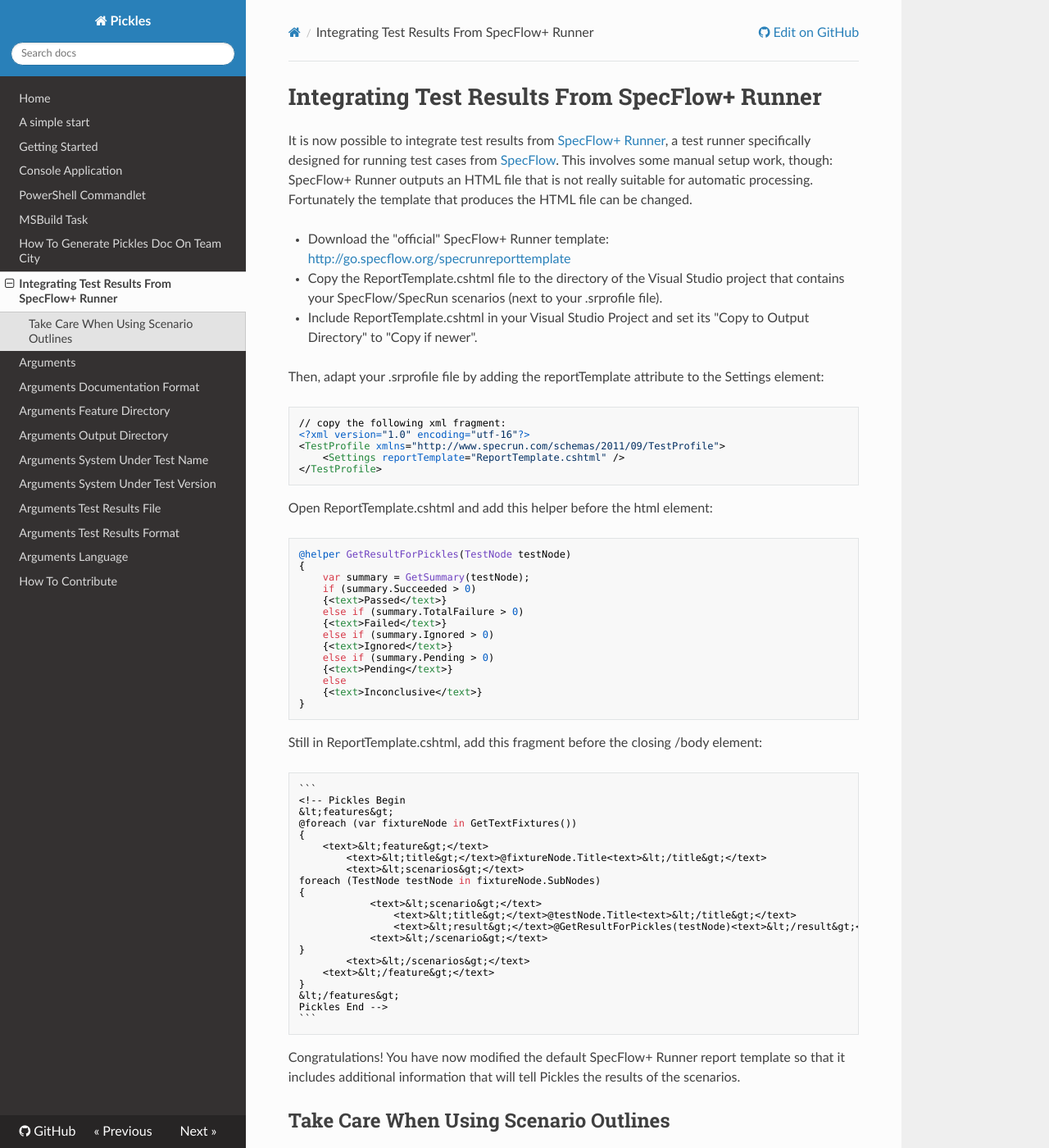
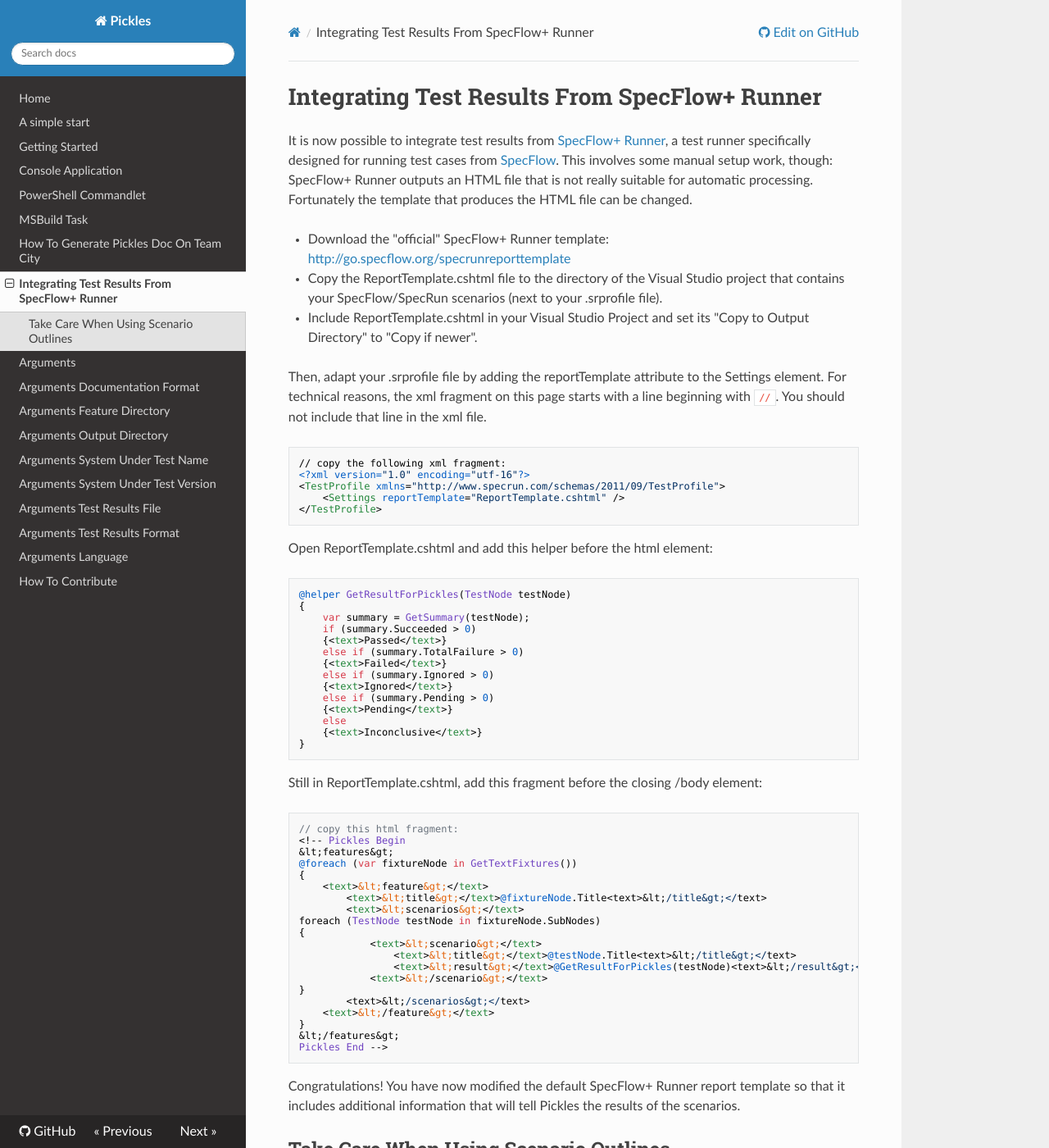
Before and after one commit to picklesdoc/docs, an MkDocs documentation site: the page built from docs/IntegratingTestResultsFromSpecRun.md, in a window 1280 px wide and 1400 px high. Shown: the whole window at 82% size. Built offline with MkDocs 1.6.1, drawn with Linux system fonts in a browser that asks for light colours; nearby versions of some CDN libraries; old or Windows-style settings are respelled for this version of MkDocs.

Commit message:
We try the // trick again

````diff
--- a/docs/IntegratingTestResultsFromSpecRun.md
+++ b/docs/IntegratingTestResultsFromSpecRun.md
@@ -6,7 +6,7 @@ It is now possible to integrate test results from [SpecFlow+ Runner](http://www.
 * Copy the ReportTemplate.cshtml file to the directory of the Visual Studio project that contains your SpecFlow/SpecRun scenarios (next to your .srprofile file).
 * Include ReportTemplate.cshtml in your Visual Studio Project and set its "Copy to Output Directory" to "Copy if newer".
 
-Then, adapt your .srprofile file by adding the reportTemplate attribute to the Settings element:
+Then, adapt your .srprofile file by adding the reportTemplate attribute to the Settings element. For technical reasons, the xml fragment on this page starts with a line beginning with `//`. You should not include that line in the xml file.
 
     // copy the following xml fragment:
     <?xml version="1.0" encoding="utf-16"?>
@@ -33,7 +33,7 @@ Open ReportTemplate.cshtml and add this helper before the html element:
 
 Still in ReportTemplate.cshtml, add this fragment before the closing /body element:
 
-    ```
+    // copy this html fragment:
     <!-- Pickles Begin
     &lt;features&gt;
     @foreach (var fixtureNode in GetTextFixtures())
@@ -53,7 +53,6 @@ Still in ReportTemplate.cshtml, add this fragment before the closing /body eleme
     }
     &lt;/features&gt;
     Pickles End -->
-    ```
 
 Congratulations! You have now modified the default SpecFlow+ Runner report template so that it includes additional information that will tell Pickles the results of the scenarios.
 
````
